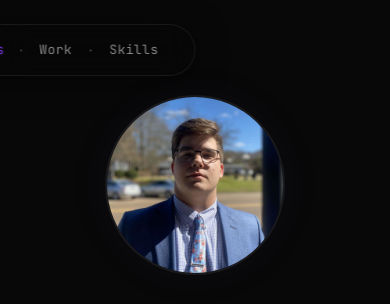
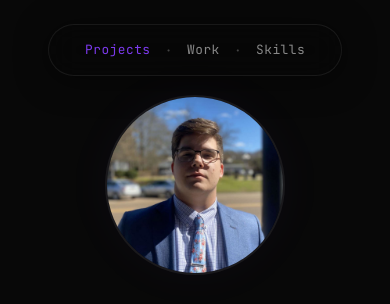
Before and after one commit to Tyler-Irving/Tyler-Irving.github.io, an Astro site: page / in a window 390 px wide. Shown: the top 304 px of the page. Built offline with nearby package versions, Linux system fonts and the light colour scheme; Astro itself is replaced by a stand-in of ours; a web font is replaced by a local one.

Commit message:
mobile navbar snapping to the left on scroll down

```diff
--- a/src/components/Nav.astro
+++ b/src/components/Nav.astro
@@ -17,8 +17,10 @@
   .floating-nav {
     position: fixed;
     top: 24px;
-    left: 50%;
-    transform: translateX(-50%);
+    left: 0;
+    right: 0;
+    width: fit-content;
+    margin: 0 auto;
     z-index: 1000;
 
     display: flex;
@@ -33,9 +35,6 @@
     -webkit-backdrop-filter: blur(16px) saturate(180%);
     box-shadow: 0 4px 32px rgba(0, 0, 0, 0.5);
 
-    /* GSAP will override this transform for show/hide, so we keep a
-       translateX baseline. GSAP accounts for existing transforms via
-       the xPercent property instead. */
   }
 
   .nav-link {
@@ -97,13 +96,7 @@
   let lastScrollY = window.scrollY;
   let isHidden = false;
 
-  // GSAP manages yPercent so we don't fight the CSS translateX(-50%).
-  // We set xPercent once so GSAP uses that internally.
-  gsap.set(nav, { xPercent: -50, yPercent: 0 });
-
-  // Correct the CSS transform after GSAP takes over (avoid double translate)
-  nav.style.transform = '';
-  nav.style.left = '50%';
+  gsap.set(nav, { yPercent: 0 });
 
   function showNav() {
     if (!isHidden) return;
```
